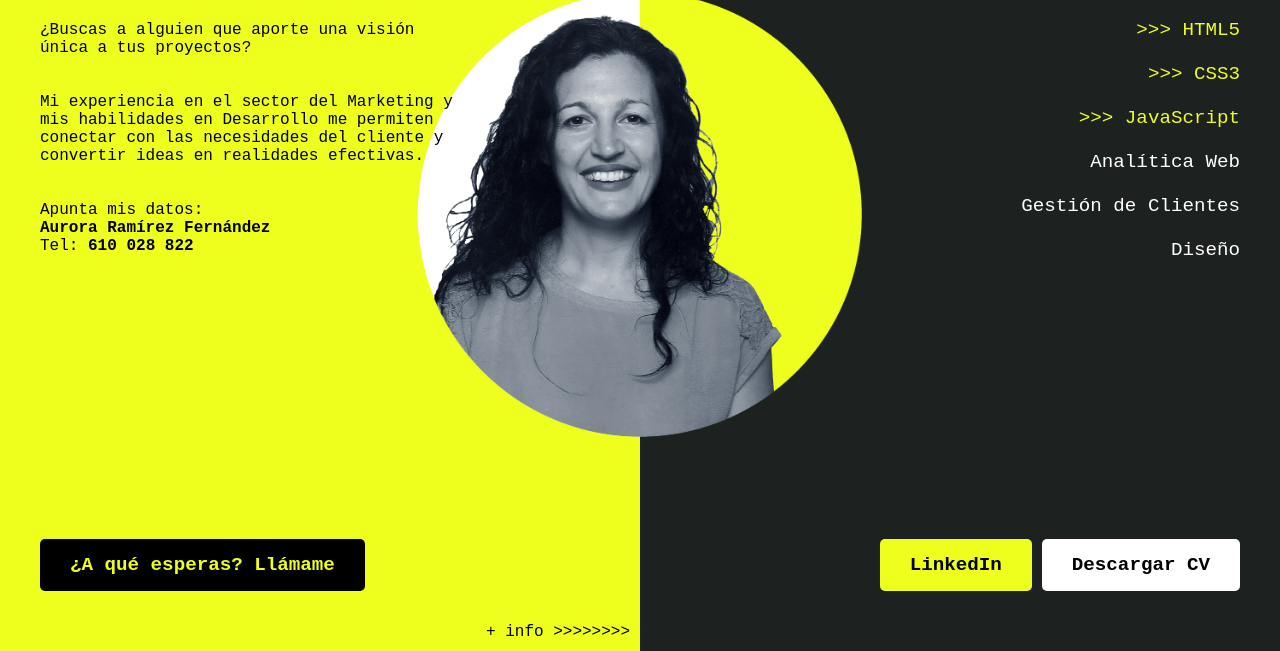
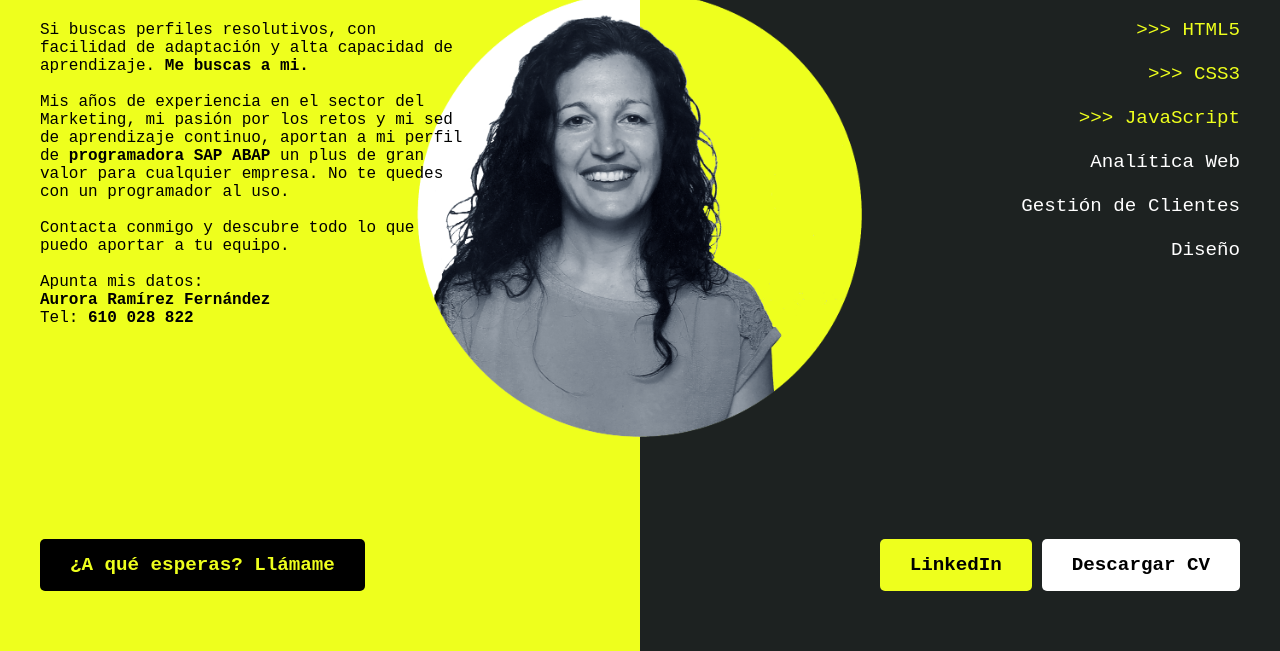
Before and after one commit to Aurafer22/SAP_developer, a website built with Vite: page index.html in a window 1280 px wide. Shown: the part 149-800 px from the top of the page. Built offline with nearby package versions, Linux system fonts and the light colour scheme; a web font is replaced by a local one.

Commit message:
cambio de textos

```diff
--- a/index.html
+++ b/index.html
@@ -9,17 +9,23 @@
   <body>
     <div class="container" id="slider">
       <div class="slide1">
-        <h1>Conocimiento, capacidad y actitud</h1>
+        <h1>Programadora SAP ABAP PLUS</h1>
         <div class="text1">
-          <p>¿Buscas a alguien que aporte una visión única a tus proyectos?</p>
-          <br />
+          <p>
+            Si buscas perfiles resolutivos, con facilidad de adaptación y alta
+            capacidad de aprendizaje. <b>Me buscas a mi.</b>
+          </p>
           <br />
           <p>
-            Mi experiencia en el sector del Marketing y mis habilidades en
-            Desarrollo me permiten conectar con las necesidades del cliente y
-            convertir ideas en realidades efectivas.
+            Mis años de experiencia en el sector del Marketing, mi pasión por
+            los retos y mi sed de aprendizaje continuo, aportan a mi perfil de
+            <b>programadora SAP ABAP</b> un plus de gran valor para cualquier
+            empresa. No te quedes con un programador al uso.
           </p>
           <br />
+          <p>
+            Contacta conmigo y descubre todo lo que puedo aportar a tu equipo.
+          </p>
           <br />
           <p>Apunta mis datos:</p>
           <p><b>Aurora Ramírez Fernández</b></p>
@@ -27,7 +33,7 @@
         </div>
 
         <button class="btn1">¿A qué esperas? Llámame</button>
-        <p>+ info >>>>>>>></p>
+        <p class="desliza">desliza >>>>>>>></p>
       </div>
       <div class="slide2">
         <ul class="list">
--- a/src/main.js
+++ b/src/main.js
@@ -49,16 +49,19 @@ document.addEventListener('touchend', function (event) {
 
 function checkScreenSize() {
   const container = document.querySelector('.container')
+  const deslice = document.querySelector('.desliza')
   if (!container) return
 
   if (window.innerWidth >= 845) {
     container.style.width = '100vw'
     container.style.display = 'flex'
     container.style.flexDirection = 'row'
+    deslice.style.display = 'none'
   } else {
     container.style.width = '200vw'
     container.style.display = 'flex'
     container.style.flexDirection = 'row'
+    deslice.style.display = 'flex'
   }
 }
 
```
